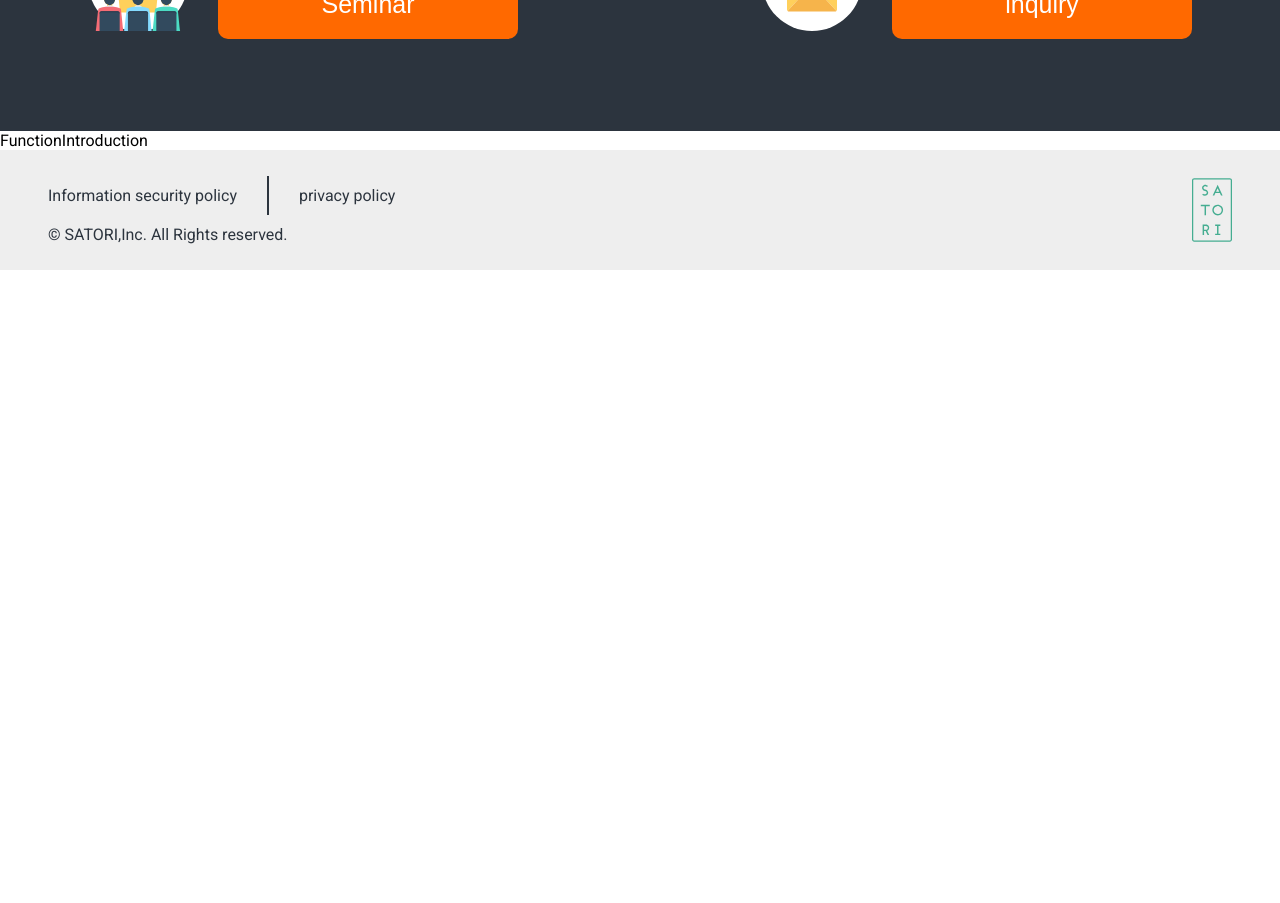
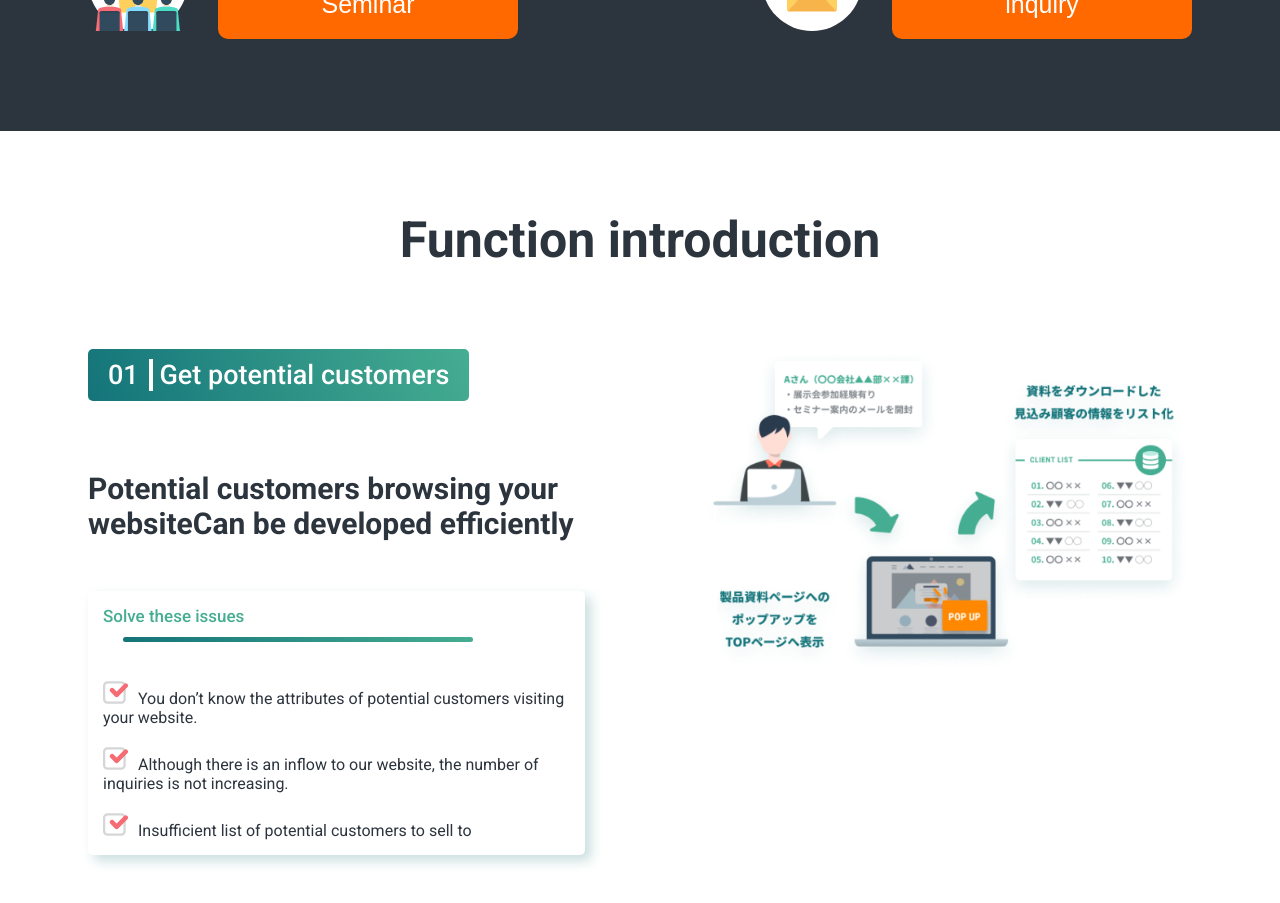
Before and after one commit to Rezkaudi/satori, a Next.js app: page / in a window 1280 px wide. Shown: the part 3460-4363 px from the top of the page. Before the commit the page ends 3730 px from the top, so only its background shows below. Built offline with nearby package versions, Linux system fonts and the light colour scheme.

Commit message:
End functionIntroduction section

```diff
--- /dev/null
+++ b/src/components/FunctionCard/FunctionCard.jsx
@@ -0,0 +1,31 @@
+import Image from 'next/image'
+
+// components
+import SolveIssuesCard from '../SolveIssuesCard/SolveIssuesCard'
+
+// styles
+import Styles from './FunctionCard.module.css'
+
+
+const FunctionCard = ({ data }) => {
+    return (
+        <div className={Styles.functionCard}>
+            <div className={Styles.left}>
+                <div className={Styles.title}>
+                    <span>{data.id}</span>
+                    <span>{data.title}</span>
+                </div>
+                <div className={Styles.content}>{data.content}</div>
+                <SolveIssuesCard title={data.solveIssuesTitle} items={data.solveIssuesCard}/>
+            </div>
+
+            <div className={Styles.right}>
+                <div className={Styles.imageContainer}>
+                    <Image src={`/images/${data.imageName}`} alt={data.imageAlt} fill={true} />
+                </div>
+            </div>
+        </div>
+    )
+}
+
+export default FunctionCard
--- /dev/null
+++ b/src/components/FunctionCard/FunctionCard.module.css
@@ -0,0 +1,73 @@
+.functionCard {
+    display: flex;
+    align-items: flex-start;
+    justify-content: space-between;
+    gap: 50px;
+    width: 100%;
+}
+
+.functionCard .left {
+    width: 45%;
+
+}
+
+.functionCard .title {
+    background: var(--green-gradient);
+    font-size: 27px;
+    font-weight: 500;
+    color: var(--white);
+    width: fit-content;
+    border-radius: 5px;
+    padding: 10px 20px;
+    margin-bottom: 70px;
+}
+
+.functionCard .title span:nth-child(1) {
+    padding-right: 10px;
+    border-right: 4px var(--white) solid;
+}
+
+
+.functionCard .content {
+    color: var(--text);
+    font-size: 30px;
+    font-weight: 700;
+}
+
+.functionCard .right {
+    width: 45%;
+    aspect-ratio: 2/1.3;
+}
+
+.functionCard .imageContainer {
+    width: 100%;
+    height: 100%;
+    position: relative;
+    max-width: 550px;
+    max-height: 400px;
+}
+
+@media (max-width:992px) {
+    .functionCard {
+        text-align: center;
+        flex-direction: column;
+    }
+
+    .functionCard .left,
+    .functionCard .right {
+        width: 100%;
+        display: flex;
+        align-items: center;
+        flex-direction: column;
+    }
+
+    .functionCard .title {
+        font-size: 23px;
+    }
+
+    .functionCard .content {
+        font-size: 25px;
+    }
+
+
+}
--- /dev/null
+++ b/src/components/SolveIssuesCard/SolveIssuesCard.jsx
@@ -0,0 +1,28 @@
+import Image from 'next/image'
+
+
+// styles
+import Styles from './SolveIssuesCard.module.css'
+
+// assets
+import checkBoxImage from '../../../public/images/checkBox.svg'
+
+
+const SolveIssuesCard = ({ title, items }) => {
+
+    return (
+        <div className={Styles.solveIssues}>
+            <div className={Styles.solveTitle}>{title}</div>
+            <ul>
+                {items.map(item =>
+                    <li key={item.id}>
+                        <Image src={checkBoxImage} alt={"checkBox image"} width={25} hight={25} />
+                        <span>{item.content}</span>
+                    </li>
+                )}
+            </ul>
+        </div>
+    )
+}
+
+export default SolveIssuesCard
--- /dev/null
+++ b/src/components/SolveIssuesCard/SolveIssuesCard.module.css
@@ -0,0 +1,44 @@
+.solveIssues {
+    margin-top: 50px;
+    margin-bottom: 20px;
+    box-shadow: var(--drop-shadow);
+    padding: 15px;
+    border-radius: 5px;
+    /* background-color: red; */
+}
+
+.solveTitle {
+    color: var(--green);
+    font-size: 17px;
+    font-weight: 500;
+    padding-bottom: 15px;
+}
+
+.solveTitle::after {
+    margin-left: 20px;
+    content: "";
+    display: inline-block;
+    width: 75%;
+    height: 5px;
+    border-radius: 20px;
+    background: var(--green-gradient);
+}
+
+
+.solveIssues ul li {
+    text-align: left;
+    margin-top: 20px;
+    color: var(--text);
+}
+
+.solveIssues ul li span{
+    margin-left: 10px;
+}
+
+@media (max-width:992px) {
+.solveTitle::after {
+    margin: 10px auto;
+    content: "";
+    display: block;
+}
+}
--- a/src/sections/Features/Features.jsx
+++ b/src/sections/Features/Features.jsx
@@ -19,7 +19,7 @@ const Features = () => {
             </h1>
             <div className={`container ${Styles.container}`}>
                 {FeaturesData.cardData.map(item =>
-                    <FeatureCard sectionName={FeaturesData.sectionName} cardData={item} />
+                    <FeatureCard key={item.id} sectionName={FeaturesData.sectionName} cardData={item} />
                 )}
             </div>
         </section>
--- a/src/sections/FunctionIntroduction/FunctionIntroduction.jsx
+++ b/src/sections/FunctionIntroduction/FunctionIntroduction.jsx
@@ -1,10 +1,25 @@
+
 
 // Styles
 import Styles from './FunctionIntroduction.module.css'
 
+// components
+import FunctionCard from '@/components/FunctionCard/FunctionCard'
+
+// data
+import FunctionData from './data.json'
+
+
 const FunctionIntroduction = () => {
     return (
-        <div>FunctionIntroduction</div>
+        <div className={Styles.function}>
+            <div className={`container ${Styles.container}`}>
+                <h1>{FunctionData.sectionTitle}</h1>
+                {FunctionData.functionCard.map(item =>
+                    <FunctionCard key={item.id} data={item} />
+                )}
+            </div>
+        </div>
     )
 }
 
--- a/src/sections/FunctionIntroduction/FunctionIntroduction.module.css
+++ b/src/sections/FunctionIntroduction/FunctionIntroduction.module.css
@@ -0,0 +1,24 @@
+.function {
+    margin: 80px 0;
+}
+
+.function .container {
+    display: flex;
+    align-items: center;
+    justify-content: center;
+    flex-direction: column;
+    gap: 80px;
+}
+
+.function h1 {
+    text-align: center;
+    color: var(--text);
+    font-size: 50px;
+    font-weight: 700;
+}
+
+@media (max-width:992px) {
+    .function h1 {
+        font-size: 40px;
+    }
+}
--- a/src/sections/FunctionIntroduction/data.json
+++ b/src/sections/FunctionIntroduction/data.json
@@ -0,0 +1,71 @@
+{
+    "sectionTitle": "Function introduction",
+    "functionCard": [
+        {
+            "id": "01",
+            "title": " Get potential customers",
+            "content": "Potential customers browsing your websiteCan be developed efficiently",
+            "solveIssuesTitle": "Solve these issues",
+            "solveIssuesCard": [
+                {
+                    "id": "01",
+                    "content": "You don’t know the attributes of potential customers visiting your website."
+                },
+                {
+                    "id": "02",
+                    "content": "Although there is an inflow to our website, the number of inquiries is not increasing."
+                },
+                {
+                    "id": "03",
+                    "content": "Insufficient list of potential customers to sell to  "
+                }
+            ],
+            "imageName": "function1.png",
+            "imageAlt": "function1"
+        },
+        {
+            "id": "02",
+            "title": " Nurture potential customers",
+            "content": "With an appropriate approach tailored to your interestsNurture potential customers",
+            "solveIssuesTitle": "Solve these issues",
+            "solveIssuesCard": [
+                {
+                    "id": "01",
+                    "content": "There are few points of contact with prospective customers and it is difficult to obtain appointments."
+                },
+                {
+                    "id": "02",
+                    "content": "Approaching only a portion of prospective customers without knowing their consideration status."
+                },
+                {
+                    "id": "03",
+                    "content": "I'm too busy to follow up with customers."
+                }
+            ],
+            "imageName": "function2.png",
+            "imageAlt": "function2"
+        },
+        {
+            "id": "03",
+            "title": "Manage potential customers",
+            "content": "Understand and visualize the situation of each prospective customer",
+            "solveIssuesTitle": "Solve these issues",
+            "solveIssuesCard": [
+                {
+                    "id": "01",
+                    "content": "Not knowing the best time to contact potential customers?"
+                },
+                {
+                    "id": "02",
+                    "content": "Unable to utilize accumulated business card information."
+                },
+                {
+                    "id": "03",
+                    "content": "Not being able to visualize the results of implemented measures."
+                }
+            ],
+            "imageName": "function1.png",
+            "imageAlt": "function1"
+        }
+    ]
+}
```
Also changed, not shown: public/images/checkBox.svg (added).
